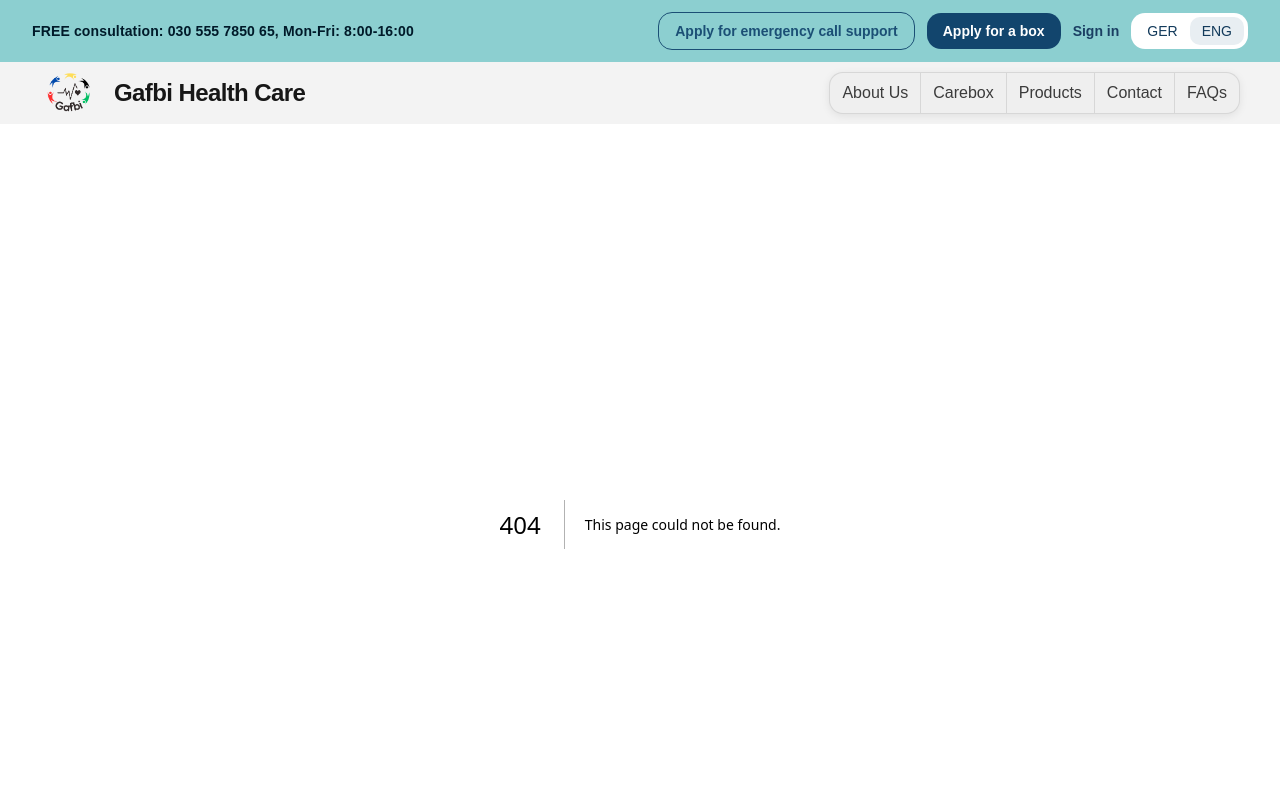
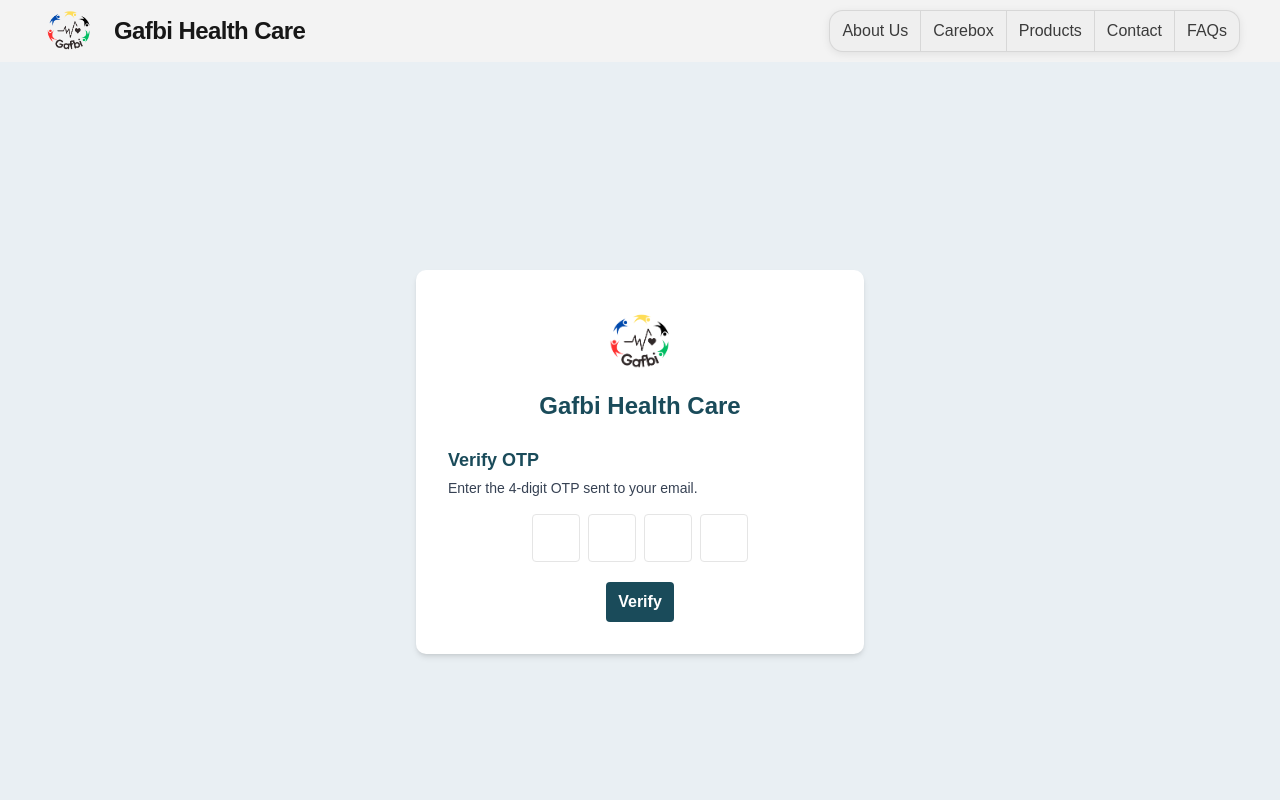
Before and after one commit to Rahul-Mallik-CSE/Gafbi-Health-Care, a Next.js app: page /verify-otp in a window 1280 px wide. Before the commit this address had no page. Shown: the top 800 px of the page. Built offline with nearby package versions, Linux system fonts and the light colour scheme; a web font is replaced by a local one.

Commit message:
feat: implement Forgot Password and Verify OTP pages, enhance Register and SignIn pages with improved functionality and routing

```diff
--- /dev/null
+++ b/src/app/(auth)/forgot-password/page.tsx
@@ -0,0 +1,66 @@
+/** @format */
+
+'use client';
+import { useState } from "react";
+import { useRouter } from "next/navigation";
+import { toast } from "react-toastify";
+import Image from "next/image";
+
+export default function ForgotPasswordPage() {
+  const [email, setEmail] = useState("");
+  const [loading, setLoading] = useState(false);
+  const router = useRouter();
+
+  const handleSubmit = async (e: React.FormEvent) => {
+    e.preventDefault();
+    setLoading(true);
+    // Simulate API call
+    setTimeout(() => {
+      setLoading(false);
+      toast.success("OTP sent to your email");
+      router.push("/verify-otp");
+    }, 1200);
+  };
+
+  return (
+    <div className="min-h-screen flex items-center justify-center bg-[#E9EFF3] bg-opacity-80">
+      <div className="bg-white rounded-lg shadow-md w-full max-w-md p-8">
+        <div className="flex flex-col items-center mb-6">
+          <Image
+            src="/logo.png"
+            alt="Gafbi Health Care"
+            width={80}
+            height={80}
+            className="object-cover mb-2"
+          />
+          <h1 className="text-2xl font-bold text-center text-[#1A4B5A]">
+            Gafbi Health Care
+          </h1>
+        </div>
+        <h2 className="text-lg font-bold text-[#1A4B5A] mb-1">
+          Forgot Password
+        </h2>
+        <p className="text-gray-700 mb-4 text-sm">
+          Enter your email to receive a 4-digit OTP for password reset.
+        </p>
+        <form className="flex flex-col gap-3" onSubmit={handleSubmit}>
+          <input
+            type="email"
+            placeholder="Email"
+            className="border rounded px-3 py-2"
+            required
+            value={email}
+            onChange={(e) => setEmail(e.target.value)}
+          />
+          <button
+            type="submit"
+            className="bg-[#1A4B5A] text-white rounded px-3 py-2 font-semibold cursor-pointer"
+            disabled={loading}
+          >
+            {loading ? "Sending..." : "Send OTP"}
+          </button>
+        </form>
+      </div>
+    </div>
+  );
+}
--- a/src/app/(auth)/page.tsx
+++ b/src/app/(auth)/page.tsx
@@ -3,6 +3,6 @@
 import { redirect } from "next/navigation";
 
 export default function AuthIndexPage() {
-  redirect("/auth/signin");
+  redirect("/signin");
   return null;
 }
--- a/src/app/(auth)/register/page.tsx
+++ b/src/app/(auth)/register/page.tsx
@@ -1,9 +1,33 @@
 /** @format */
-
+"use client";
 import Image from "next/image";
 import Link from "next/link";
+import { useState } from "react";
+import { useRouter } from "next/navigation";
+import { toast } from "react-toastify";
+import TermsConnect from "../../terms/connect";
 
 export default function RegisterPage() {
+  const [email, setEmail] = useState("");
+  const [password, setPassword] = useState("");
+  const [acceptTerms, setAcceptTerms] = useState(false);
+  const [loading, setLoading] = useState(false);
+  const router = useRouter();
+
+  const handleSubmit = (e: React.FormEvent) => {
+    e.preventDefault();
+    if (!acceptTerms) {
+      toast.error("You must accept the Terms and Conditions.");
+      return;
+    }
+    setLoading(true);
+    setTimeout(() => {
+      setLoading(false);
+      toast.success("Account created! Please verify OTP.");
+      router.push("/verify-otp");
+    }, 1200);
+  };
+
   return (
     <div className="min-h-screen flex items-center justify-center bg-[#E9EFF3] bg-opacity-80">
       <div className="bg-white rounded-lg shadow-md w-full max-w-md p-8">
@@ -25,28 +49,44 @@ export default function RegisterPage() {
         <p className="text-gray-700 mb-4 text-sm">
           What e-mail address did you provide when you ordered a Gafbi Box?
         </p>
-        <form className="flex flex-col gap-3">
+        <form className="flex flex-col gap-3" onSubmit={handleSubmit}>
           <input
             type="email"
             placeholder="Email"
             className="border rounded px-3 py-2"
             required
+            value={email}
+            onChange={(e) => setEmail(e.target.value)}
           />
           <input
             type="password"
             placeholder="Password"
             className="border rounded px-3 py-2"
             required
+            value={password}
+            onChange={(e) => setPassword(e.target.value)}
           />
+          <label className="flex items-center gap-2 text-xs mt-1">
+            <input
+              type="checkbox"
+              checked={acceptTerms}
+              onChange={(e) => setAcceptTerms(e.target.checked)}
+              className="accent-[#1A4B5A]"
+            />
+            <span className="flex items-center justify-center gap-1">
+              I accept the <TermsConnect />
+            </span>
+          </label>
           <button
             type="submit"
-            className="bg-[#1A4B5A] text-white rounded px-3 py-2 font-semibold"
+            className="bg-[#1A4B5A] text-white rounded px-3 py-2 font-semibold cursor-pointer"
+            disabled={loading}
           >
-            Create
+            {loading ? "Creating..." : "Create"}
           </button>
         </form>
         <Link
-          href="/auth/signin"
+          href="/signin"
           className="block mt-4 border border-[#1A4B5A] text-[#1A4B5A] rounded px-3 py-2 text-center font-semibold hover:bg-[#1A4B5A] hover:text-white transition"
         >
           Back to login page
--- a/src/app/(auth)/signin/page.tsx
+++ b/src/app/(auth)/signin/page.tsx
@@ -2,6 +2,7 @@
 
 import Image from "next/image";
 import Link from "next/link";
+// import { toast } from "react-toastify"; // Uncomment if you want to use toast on this page
 
 export default function SignInPage() {
   return (
@@ -41,7 +42,7 @@ export default function SignInPage() {
           />
           <div className="flex justify-end mb-2">
             <Link
-              href="#"
+              href="/forgot-password"
               className="text-xs text-[#1A4B5A] font-semibold hover:underline"
             >
               Forgot password?
@@ -55,7 +56,7 @@ export default function SignInPage() {
           </button>
         </form>
         <Link
-          href="/auth/register"
+          href="/register"
           className="block mt-4 border border-[#1A4B5A] text-[#1A4B5A] rounded px-3 py-2 text-center font-semibold hover:bg-[#1A4B5A] hover:text-white transition"
         >
           Create a new account
--- /dev/null
+++ b/src/app/(auth)/verify-otp/page.tsx
@@ -0,0 +1,88 @@
+/** @format */
+"use client";
+import { useState } from "react";
+import { useRouter } from "next/navigation";
+import { toast } from "react-toastify";
+import Image from "next/image";
+
+export default function VerifyOtpPage() {
+  const [otp, setOtp] = useState(["", "", "", ""]);
+  const [loading, setLoading] = useState(false);
+  const router = useRouter();
+
+  const handleChange = (index: number, value: string) => {
+    if (/^\d?$/.test(value)) {
+      const newOtp = [...otp];
+      newOtp[index] = value;
+      setOtp(newOtp);
+      // Move to next input if value entered
+      if (value && index < 3) {
+        const next = document.getElementById(`otp-${index + 1}`);
+        if (next) (next as HTMLInputElement).focus();
+      }
+    }
+  };
+
+  const handleSubmit = (e: React.FormEvent) => {
+    e.preventDefault();
+    if (otp.join("").length !== 4) {
+      toast.error("Please enter the 4-digit OTP");
+      return;
+    }
+    setLoading(true);
+    setTimeout(() => {
+      setLoading(false);
+      toast.success("OTP verified! Please sign in.");
+      router.push("/signin");
+    }, 1200);
+  };
+
+  return (
+    <div className="min-h-screen flex items-center justify-center bg-[#E9EFF3] bg-opacity-80">
+      <div className="bg-white rounded-lg shadow-md w-full max-w-md p-8">
+        <div className="flex flex-col items-center mb-6">
+          <Image
+            src="/logo.png"
+            alt="Gafbi Health Care"
+            width={80}
+            height={80}
+            className="object-cover mb-2"
+          />
+          <h1 className="text-2xl font-bold text-center text-[#1A4B5A]">
+            Gafbi Health Care
+          </h1>
+        </div>
+        <h2 className="text-lg font-bold text-[#1A4B5A] mb-1">Verify OTP</h2>
+        <p className="text-gray-700 mb-4 text-sm">
+          Enter the 4-digit OTP sent to your email.
+        </p>
+        <form
+          className="flex flex-col gap-3 items-center"
+          onSubmit={handleSubmit}
+        >
+          <div className="flex gap-2 mb-2">
+            {otp.map((digit, idx) => (
+              <input
+                key={idx}
+                id={`otp-${idx}`}
+                type="text"
+                inputMode="numeric"
+                maxLength={1}
+                className="w-12 h-12 text-center border rounded text-xl"
+                value={digit}
+                onChange={(e) => handleChange(idx, e.target.value)}
+              />
+            ))}
+          </div>
+          <button
+            type="submit"
+            className="bg-[#1A4B5A] text-white rounded px-3 py-2 font-semibold cursor-pointer"
+            disabled={loading}
+          >
+            {loading ? "Verifying..." : "Verify"}
+          </button>
+        </form>
+      </div>
+    </div>
+  );
+}
--- /dev/null
+++ b/src/app/terms/connect.tsx
@@ -0,0 +1,19 @@
+/** @format */
+
+import Link from "next/link";
+
+export default function TermsConnect() {
+  return (
+    <div className="text-xs text-gray-700">
+      By creating an account, you agree to our{" "}
+      <Link
+        href="/terms"
+        className="text-[#1A4B5A] underline font-semibold"
+        target="_blank"
+      >
+        Terms and Conditions
+      </Link>
+      .
+    </div>
+  );
+}
--- a/src/components/CommonComponents/InfoNav.tsx
+++ b/src/components/CommonComponents/InfoNav.tsx
@@ -31,7 +31,14 @@ declare global {
   }
 }
 
-const HIDDEN_ROUTES = ["/apply-box", "/signin", "/register", "/terms", "/privacy"];
+const HIDDEN_ROUTES = [
+  "/apply-box",
+  "/signin",
+  "/register",
+  "/forgot-password",
+  "/verify-otp",
+];
+// "/signin", "/register", "/terms", "/privacy"
 
 export default function InfoNav() {
   const [language, setLanguage] = useState<"en" | "de">("en");
@@ -153,9 +160,12 @@ export default function InfoNav() {
               </button>
             </Link>
 
-            <a href="#" className="text-sm font-semibold text-[#1b3f63]">
+            <Link
+              href="/signin"
+              className="text-sm font-semibold text-[#1b3f63]"
+            >
               Sign in
-            </a>
+            </Link>
 
             <div className="flex items-center rounded-xl bg-white p-1 text-sm font-medium text-[#123a5b]">
               <button
--- a/src/components/LandingPageComponents/FooterBanner.tsx
+++ b/src/components/LandingPageComponents/FooterBanner.tsx
@@ -1,11 +1,20 @@
 /** @format */
 
+"use client";
+
 import Image from "next/image";
+import { usePathname } from "next/navigation";
+
+const HIDDEN_ROUTES = ["/apply-box", "/signin", "/register", "/terms", "/privacy", "/forgot-password", "/verify-otp"];
 
 export default function FooterBanner() {
+  const pathname = usePathname();
+
+  if (HIDDEN_ROUTES.includes(pathname)) return null;
+
   return (
     <section className="w-full bg-[#f3f3f3] px-0">
-      <div className="relative mx-auto h-30 w-full  overflow-hidden">
+      <div className="relative mx-auto h-30 w-full overflow-hidden">
         <Image
           src="/footerBanner.jpg"
           alt="Footer decorative banner"
```
